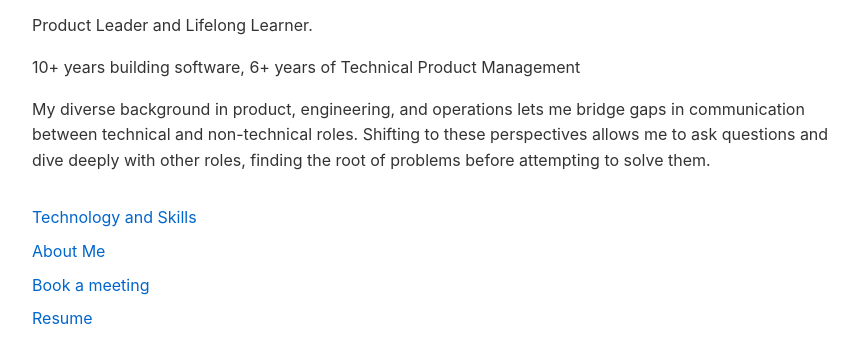
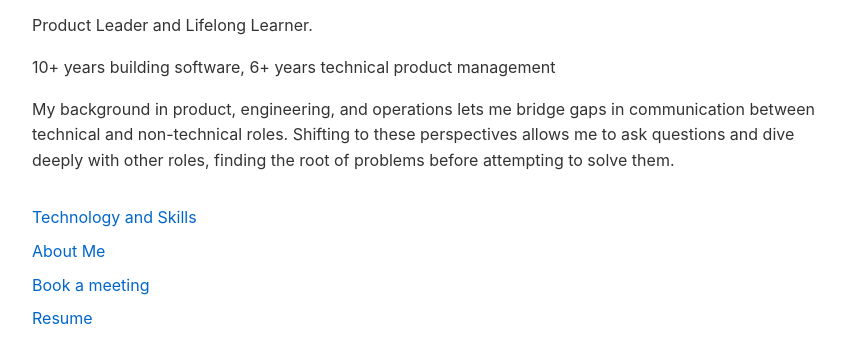
Before and after one commit to SJMosley/samuelmosley.com, a plain HTML site: page index.html in a window 1280 px wide. Shown: the part 89-452 px from the top of the page, without its empty margins (208-1066 px from the left). Drawn offline with Linux system fonts and the light colour scheme.

Commit message:
small text changes

```diff
--- a/index.html
+++ b/index.html
@@ -40,8 +40,8 @@
 
     <p>Product Leader and Lifelong Learner.</p>
 
-    <p>10+ years building software, 6+ years of Technical Product Management</p>
-    <p>My diverse background in product, engineering, and operations lets me bridge gaps in communication between technical and non-technical roles. Shifting to these perspectives allows me to ask questions and dive deeply with other roles, finding the root of problems before attempting to solve them.</p>
+    <p>10+ years building software, 6+ years technical product management</p>
+    <p>My background in product, engineering, and operations lets me bridge gaps in communication between technical and non-technical roles. Shifting to these perspectives allows me to ask questions and dive deeply with other roles, finding the root of problems before attempting to solve them.</p>
 
     <div class="links">
         <!-- <a href="#">Writing</a> -->
@@ -51,7 +51,4 @@
         <a href="Samuel Mosley - Resume 2025.pdf">Resume</a>
     </div>
 </body>
-<script>
-    $('#spanYear').html(new Date().getFullYear());
-</script>
 </html>
```
